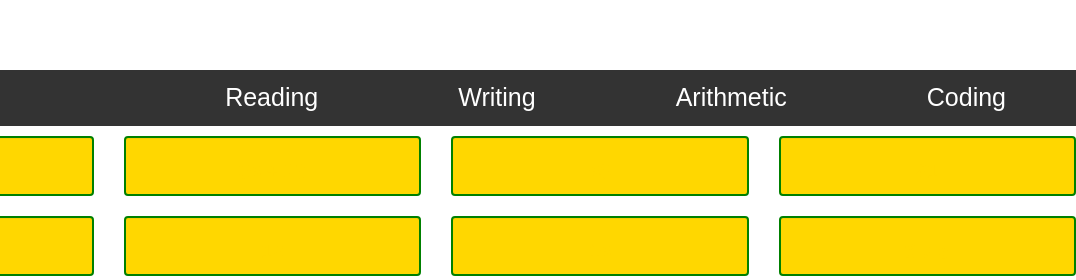
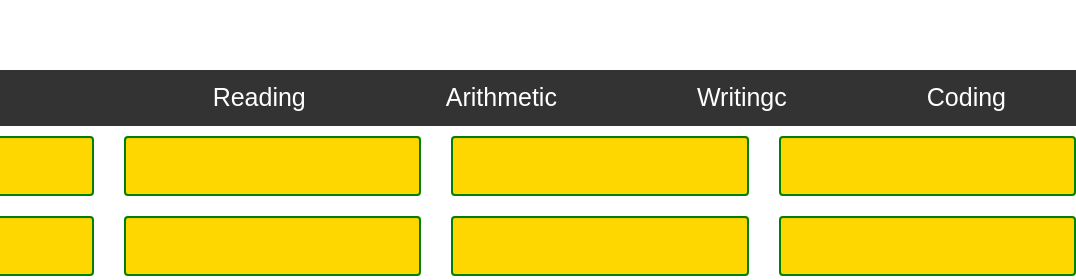
Before and after one commit to songchoa/R-W-Learning, a plain HTML site: page html/arithmetic.html in a window 1280 px wide. Shown: the top 280 px of the page, 204-1280 px from the left. Drawn offline with nearby package versions, Linux system fonts and the light colour scheme.

Commit message:
Correct Links

```diff
--- a/html/arithmetic.html
+++ b/html/arithmetic.html
@@ -36,8 +36,8 @@
 		<a href="../index.html"><img src="../res/logo-small.png" width="200px" height="70px"></img></a>
 		<ul>
     		<li><a href="reading.html">Coding</a></li>
-    		<li><a href="writing.html">Arithmetic</a></li>
-    		<li><a href="arithmetic.html">Writing</a></li>
+    		<li><a href="writing.html">Writingc</a></li>
+    		<li><a href="arithmetic.html">Arithmetic</a></li>
     		<li><a href="coding.html">Reading</a></li>
     	</ul>
 	</div>
```
Also changed, not shown: html/creating.html (+2 -2 lines), html/reading.html (+2 -2 lines), html/writing.html (+2 -2 lines).
